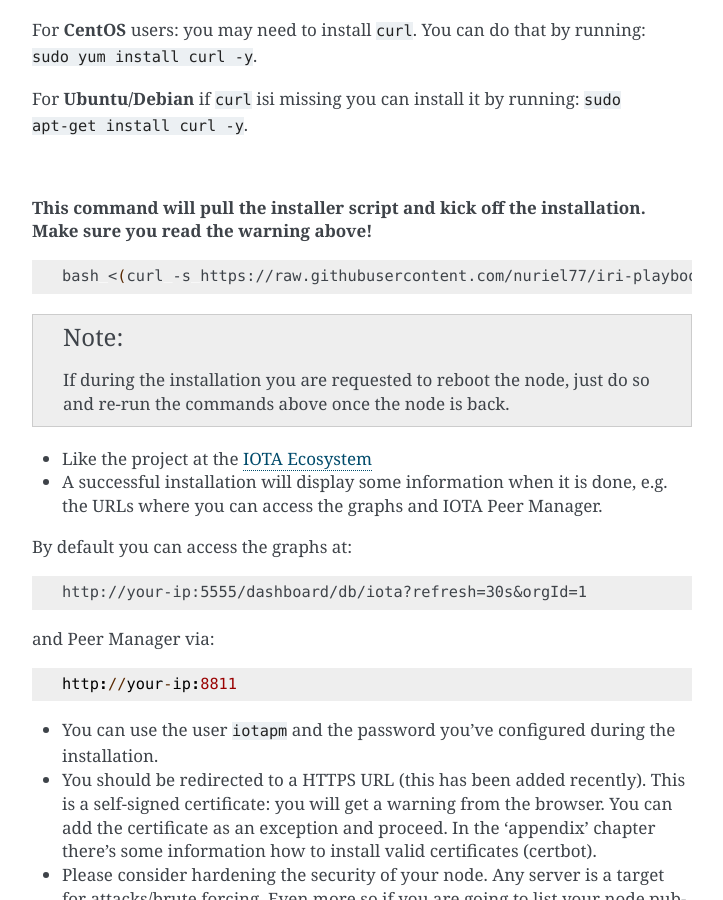
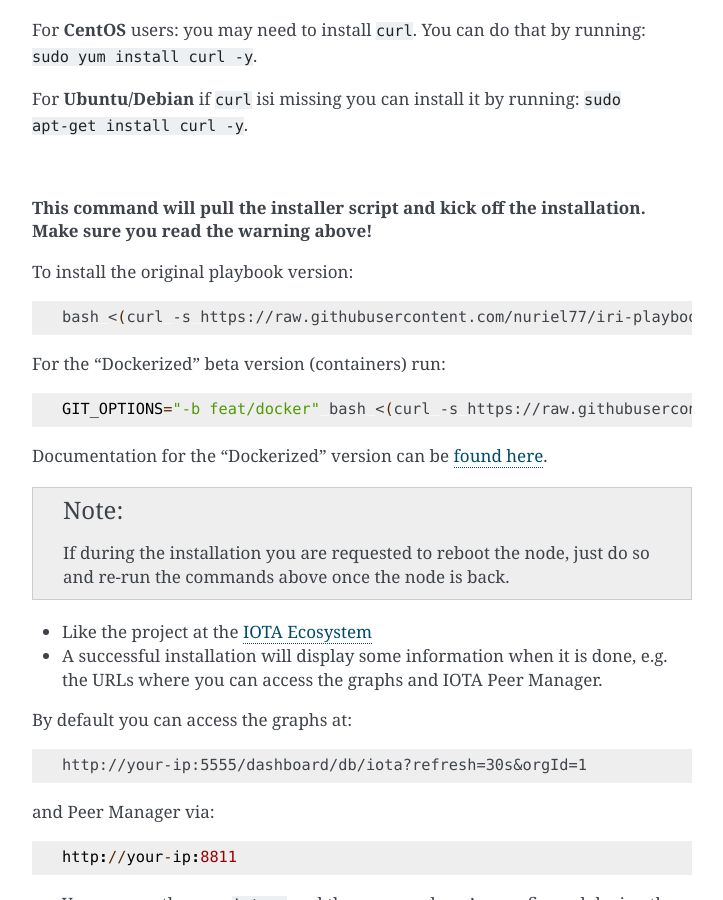
Before and after one commit to nuriel77/iri-playbook, a Sphinx documentation site: the page built from docs/getting-started-quickly.rst, in a window 1280 px wide and 900 px high, scrolled down 466 px. Shown: the whole window, without its empty margins (388-1111 px from the left). Built offline with Sphinx 7.4.7, drawn with Linux system fonts in a browser that asks for light colours.

Commit message:
Add instructions how to install dockerized version

```diff
--- a/docs/getting-started-quickly.rst
+++ b/docs/getting-started-quickly.rst
@@ -26,9 +26,20 @@ For **Ubuntu/Debian** if ``curl`` isi missing you can install it by running: ``s
 
 **This command will pull the installer script and kick off the installation. Make sure you read the warning above!**
 
+To install the original playbook version:
+
 .. code:: bash
 
    bash <(curl -s https://raw.githubusercontent.com/nuriel77/iri-playbook/master/fullnode_install.sh)
+
+For the "Dockerized" beta version (containers) run:
+
+.. code:: bash
+
+  GIT_OPTIONS="-b feat/docker" bash <(curl -s https://raw.githubusercontent.com/nuriel77/iri-playbook/feat/docker/fullnode_install.sh)
+
+Documentation for the "Dockerized" version can be `found here <https://iri-playbook.readthedocs.io/en/feat-docker/>`_.
+
 
 
 .. note::
```
